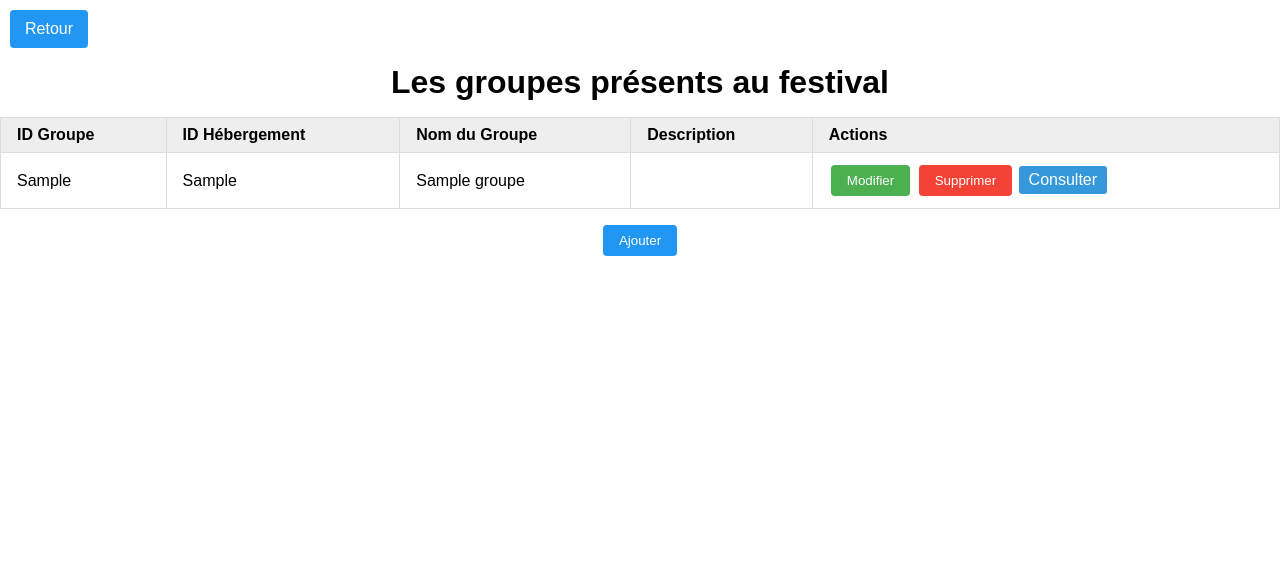
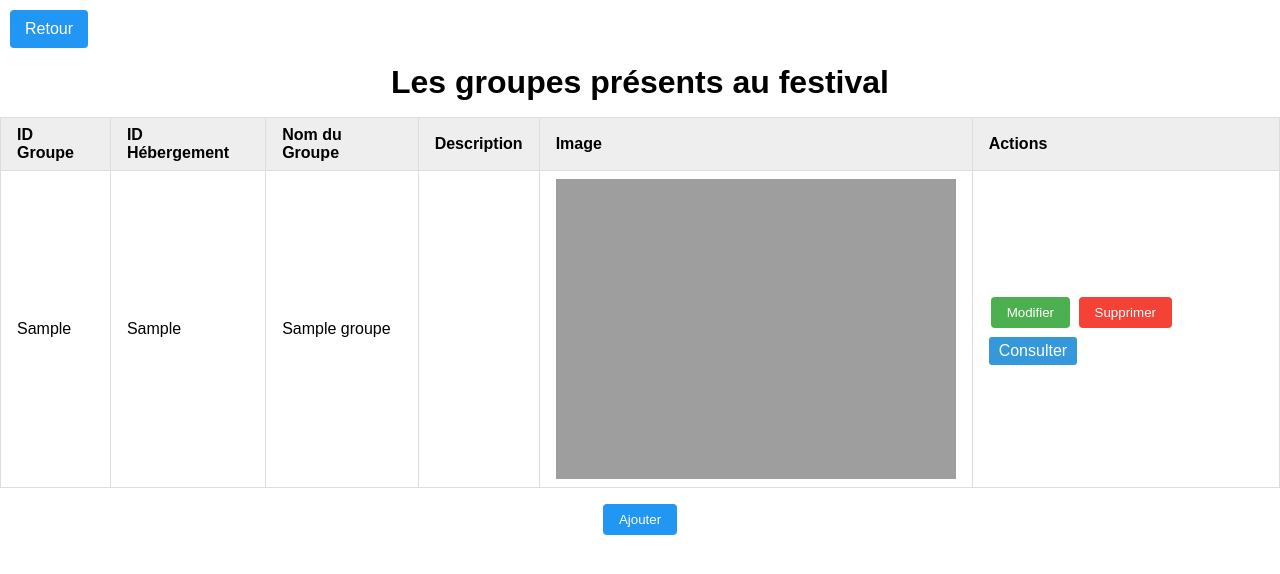
Before and after one commit to sebgrtd/sae-fest-iuto, a Flask app: template Code/appli/templates/groupes_festival.html in a window 1280 px wide. Shown: the top 574 px of the page. Run offline with Flask 3, Linux system fonts and the light colour scheme; the template is opened without the code that fills it: most values are stand-ins (such as "Sample title", 1, 10 or a date in 2020); parts of the project's set-up code (start-up, migrations or seed data) failed here and were passed over.

Commit message:
on peut dans la partie admin ajouter et modifier des images pour les groupes

```diff
--- a/Code/appli/app.py
+++ b/Code/appli/app.py
@@ -286,6 +286,7 @@ def modifier_groupe():
     groupe = groupebd.get_groupe_by_id(id_groupe)
     groupe.set_nomG(nom_groupe)
     groupe.set_descriptionG(description_groupe)
+    groupebd.modifier_img(id_groupe, request.files['image_groupe'].read())
     succes = groupebd.update_groupe(groupe)
     if succes:
         print(f"Le groupe {id_groupe} a été mis à jour.")
@@ -311,6 +312,19 @@ def ajouter_groupe():
     description_groupe = request.form["description_nouveau_groupe"]
     groupe = Groupe(None, None, nom_groupe, description_groupe)
     groupebd.insert_groupe(groupe)
+    idG = groupebd.get_id_groupe_by_name(nom_groupe)
+    image_file = request.files['image_nouveau_groupe']
+
+    if image_file:
+        image = image_file.read()
+        connexion_bd = ConnexionBD()
+        groupebd = GroupeBD(connexion_bd)
+        res = groupebd.add_image(idG, image)
+        if (res):
+            print("image ajoutée")
+        else:
+            print("erreur lors de l'ajout de l'image")
+
     return redirect(url_for("groupes_festival"))
 
 @app.route("/consulter_groupe/<int:id_groupe>")
--- a/Code/appli/static/admin_groupes.css
+++ b/Code/appli/static/admin_groupes.css
@@ -155,3 +155,8 @@ button {
 #retour:hover {
     background-color: #0b7dda;
 }
+
+img {
+    max-width: 400px;
+    max-height: 400px;
+}
--- a/Code/appli/templates/groupes_festival.html
+++ b/Code/appli/templates/groupes_festival.html
@@ -12,6 +12,7 @@
                 <th>ID Hébergement</th>
                 <th>Nom du Groupe</th>
                 <th>Description</th>
+                <th>Image</th>
                 <th>Actions</th>
             </tr>
         </thead>
@@ -22,6 +23,7 @@
                     <td>{{ groupe.get_idHebergement() or "Non attribué" }}</td>
                     <td>{{ groupe.get_nomG() }}</td>
                     <td>{{ groupe.get_descriptionG() }}</td>
+                    <td> <img src="http://localhost:5000/getImageArtiste/{{ groupe.get_idG()}}" alt="image_groupe"/> </td>
                     <td>
                         <button class="btn-modifier"
                             data-id="{{ groupe.get_idG() }}"
@@ -39,12 +41,13 @@
     <div id="modal-modifier" class="modal">
         <div class="modal-content">
             <span class="close-button">x</span>
-            <form action="/modifier_groupe" method="post">
+            <form action="/modifier_groupe" method="post" enctype="multipart/form-data">
                 <!-- ID Groupe (caché) -->
                 <input type="hidden" name="id_groupe" id="id_groupe_modifier" value="">
                 <!-- Champs pour la modification -->
                 <input type="text" name="nom_groupe" id="nom_groupe_modifier" placeholder="Nom du groupe">
                 <input type="text" name="description_groupe" id="description_groupe_modifier" placeholder="Description du groupe">
+                <input type="file" name="image_groupe" accept="image/*">
                 <button id="modifier" type="submit">Modifier</button>
             </form>
         </div>
@@ -67,9 +70,10 @@
     <div id="modal-ajouter" class="modal">
         <div class="modal-content">
             <span class="close-button">x</span>
-            <form action="/ajouter_groupe" method="post">
+            <form action="/ajouter_groupe" method="post" enctype="multipart/form-data">
                 <input type="text" name="nom_nouveau_groupe" placeholder="Nom du groupe">
                 <input type="text" name="description_nouveau_groupe" placeholder="Description du groupe">
+                <input type="file" name="image_nouveau_groupe" accept="image/*">
                 <button class ="btn-ajouter" type="submit">Ajouter</button>
             </form>
         </div>
```
Also changed, not shown: Code/BD/GroupeBD.py (+20 -0 lines).
